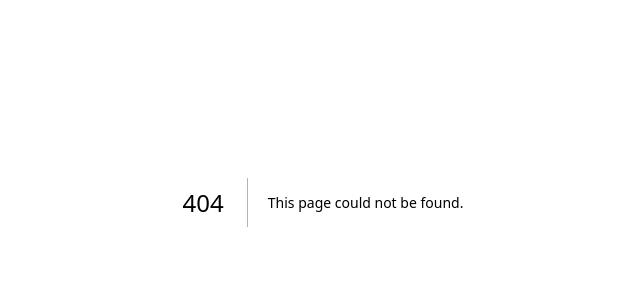
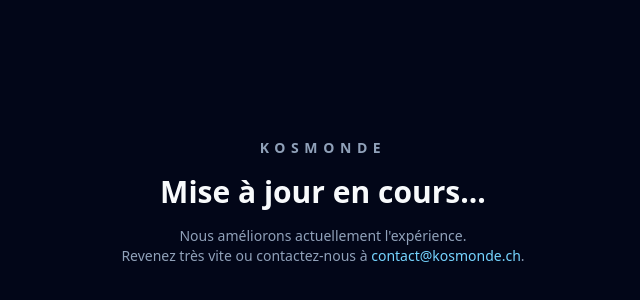
Before and after one commit to KOSMONDE/KOSMONDE, a Next.js app: page /maintenance in a window 1280 px wide. Before the commit this address had no page. Shown: the part 198-498 px from the top of the page, without its empty margins (317-957 px from the left). Built offline with nearby package versions, Linux system fonts and the light colour scheme.

Commit message:
maintenance mode + refonte RDV

```diff
--- /dev/null
+++ b/app/maintenance/page.tsx
@@ -0,0 +1,17 @@
+export default function MaintenancePage() {
+  return (
+    <main className="flex min-h-screen flex-col items-center justify-center bg-slate-950 text-slate-50">
+      <div className="space-y-4 text-center">
+        <p className="text-sm font-semibold uppercase tracking-[0.4em] text-slate-400">KOSMONDE</p>
+        <h1 className="text-3xl font-semibold">Mise à jour en cours...</h1>
+        <p className="max-w-md text-sm text-slate-400">
+          Nous améliorons actuellement l'expérience.<br />
+          Revenez très vite ou contactez-nous à{" "}
+          <a href="mailto:contact@kosmonde.ch" className="text-sky-300 hover:text-sky-100">
+            contact@kosmonde.ch
+          </a>.
+        </p>
+      </div>
+    </main>
+  );
+}
--- /dev/null
+++ b/middleware.ts
@@ -0,0 +1,28 @@
+import { NextResponse } from "next/server";
+import type { NextRequest } from "next/server";
+
+const MAINTENANCE_MODE = true;
+
+export function middleware(request: NextRequest) {
+  if (!MAINTENANCE_MODE) return NextResponse.next();
+
+  const pathname = request.nextUrl.pathname;
+
+  if (
+    pathname.startsWith("/maintenance") ||
+    pathname.startsWith("/_next") ||
+    pathname.startsWith("/api") ||
+    pathname === "/favicon.ico" ||
+    /\.([a-zA-Z]{2,4})$/.test(pathname)
+  ) {
+    return NextResponse.next();
+  }
+
+  const url = request.nextUrl.clone();
+  url.pathname = "/maintenance";
+  return NextResponse.rewrite(url);
+}
+
+export const config = {
+  matcher: "/:path*",
+};
```
